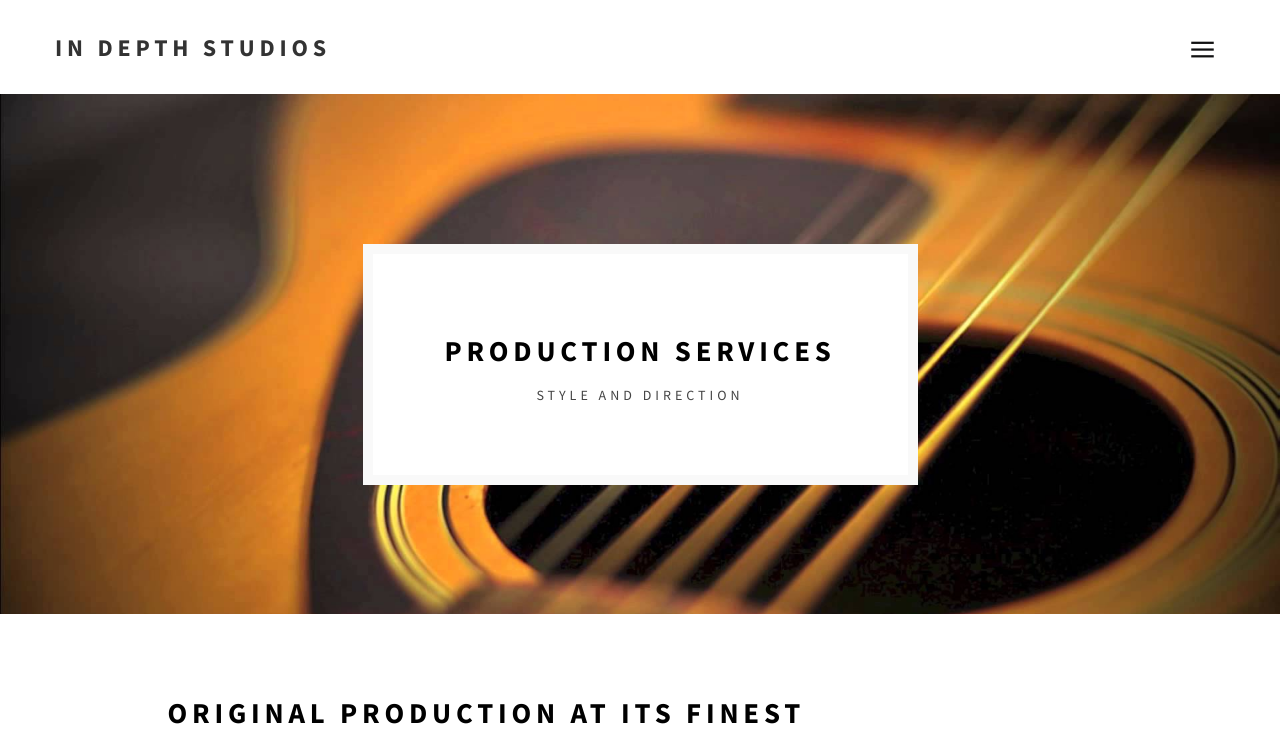
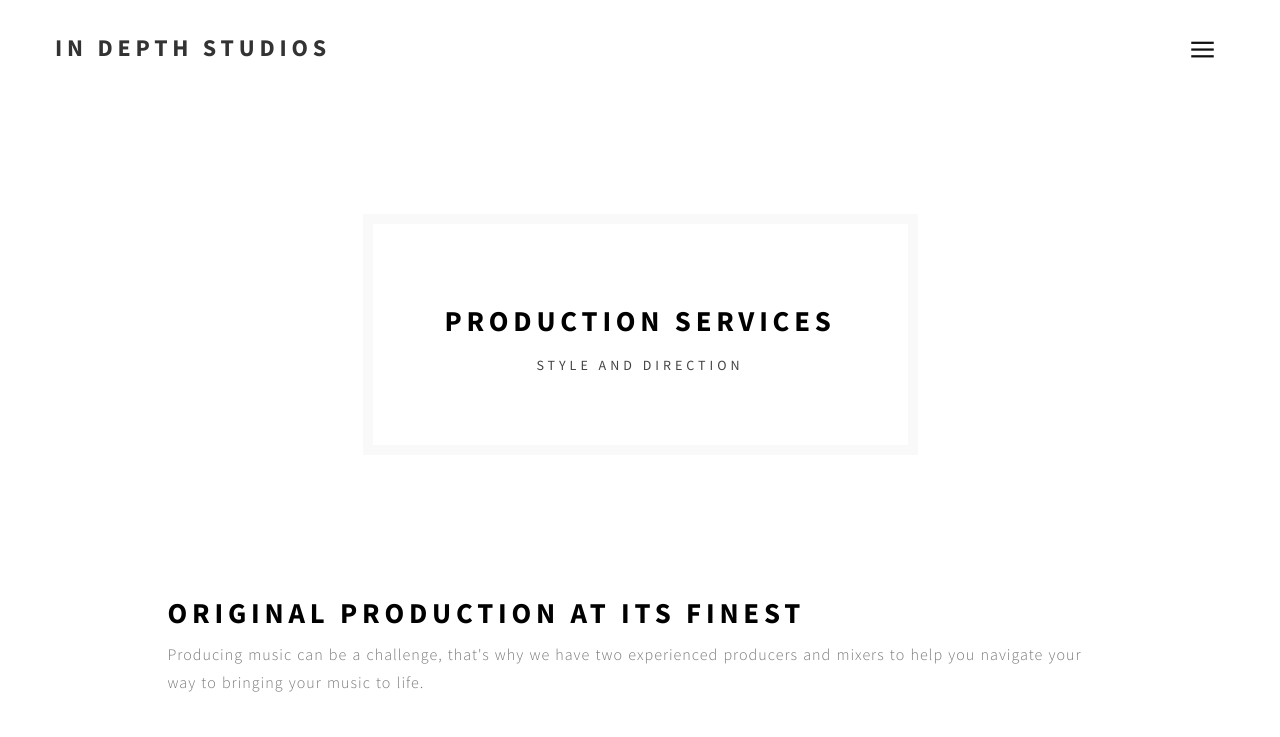
Before and after one commit to kbeccaria/InDepthStudios, a plain HTML site: page Production.html in a window 1280 px wide. Shown: the top 737 px of the page. Drawn offline with Linux system fonts and the light colour scheme; some packages are replaced by stand-ins of ours; files whose address does not match are found by name.

Commit message:
minor tweaks

```diff
--- a/Production.html
+++ b/Production.html
@@ -97,7 +97,7 @@ http://www.tooplate.com/view/2082-pure-mix
 
 <!-- Header section
 ================================================== -->
-<section id="header" class="header-one">
+<section id="header" class="header-four">
 	<div class="container">
 		<div class="row">
 
```
Also changed, not shown: Services.html (+1 -1 lines).
